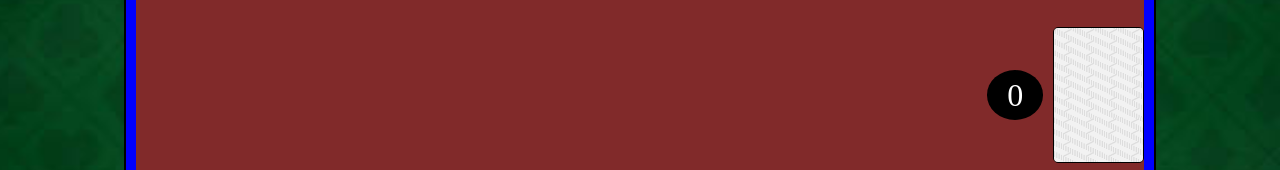
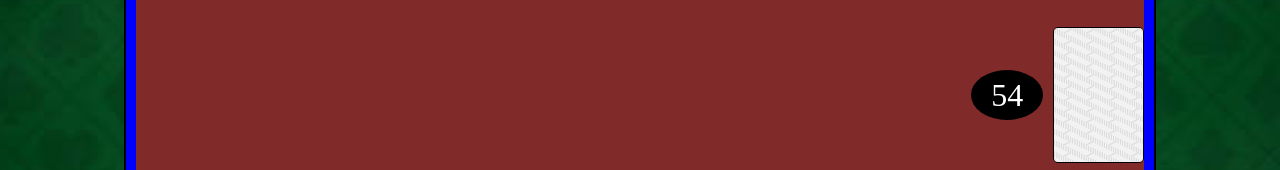
Before and after one commit to yuliy334/black_jack_client, a React (Vite) app: page / in a window 1280 px wide. Shown: the part 247-417 px from the top of the page. Built offline with nearby package versions, Linux system fonts and the light colour scheme.

Commit message:
feat: count Cards in Deck

```diff
--- a/src/components/Deck/Deck.tsx
+++ b/src/components/Deck/Deck.tsx
@@ -1,13 +1,23 @@
-import React from "react"
+import React, { useEffect, useState } from "react"
 import "./Deck.css"
 import pick from '../../assets/cards/back.png';
 import Card from "../Card/Card";
+import type { GameState } from "../../types/types";
 
-function Deck() {
-    const num: number = 0;
+interface DeckCardsProps {
+    gameState: GameState | null;
+}
+
+function Deck(props: DeckCardsProps) {
+    const [numCard, setNumCard] = useState(0)
+    useEffect(() => {
+        setNumCard(
+            54 - (props.gameState?.playerCards.length ?? 0) - (props.gameState?.dilerCards.length ?? 0)
+        );
+    }, [props.gameState]);
     return (
         <div className="Deck">
-            <div className="num_of_cards">{num}</div>
+            <div className="num_of_cards">{numCard}</div>
             <Card suit="0" rank="0"></Card>
         </div>
 
--- a/src/components/GameTable/GameTable.tsx
+++ b/src/components/GameTable/GameTable.tsx
@@ -14,7 +14,7 @@
     return (
         <div className='game-table'>
             <DillerСards gameState={props.gameState}></DillerСards>
-            <Deck></Deck>
+            <Deck gameState={props.gameState}></Deck>
             <PlayerCards gameState={props.gameState}></PlayerCards>
         </div>
     )
```
